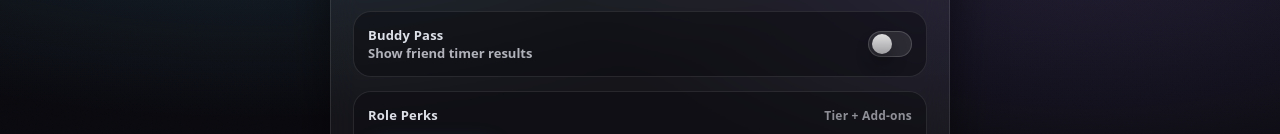
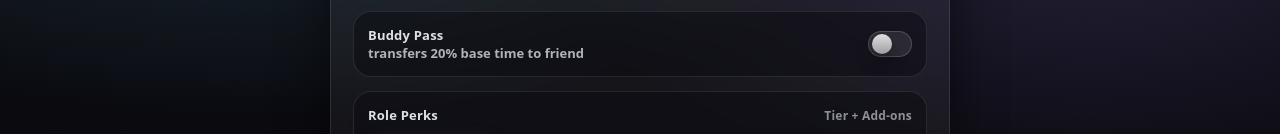
Before and after one commit to MythieStar/TOF, a plain HTML site: page index.html in a window 1280 px wide. Shown: the part 276-410 px from the top of the page. Drawn offline with Linux system fonts and the light colour scheme.

Commit message:
Update index.html

```diff
--- a/index.html
+++ b/index.html
@@ -384,7 +384,7 @@
         <div class="toggle-row">
           <div>
             <div class="panel-title" style="margin:0;">Buddy Pass</div>
-            <div class="toggle-label">Show friend timer results</div>
+            <div class="toggle-label">transfers 20% base time to friend</div>
           </div>
 
           <label class="switch" aria-label="Show Friend Time">
```
